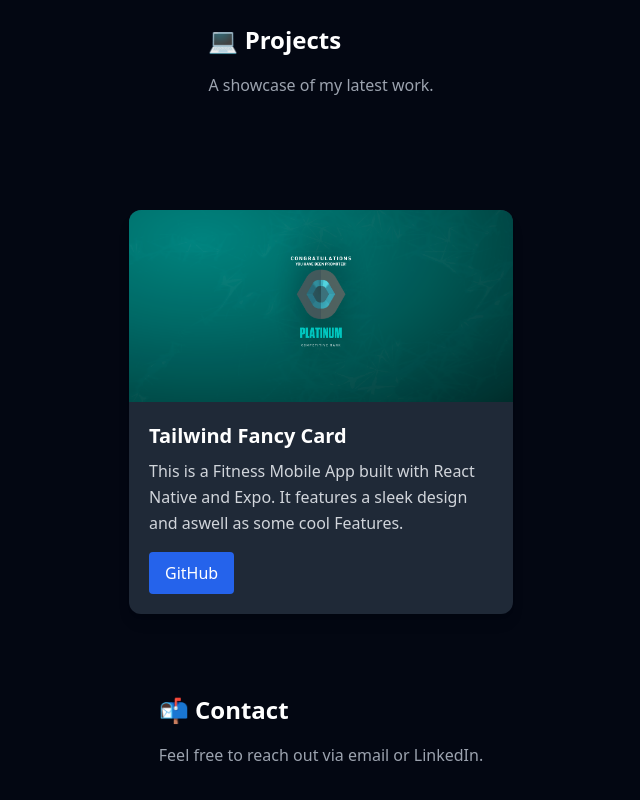
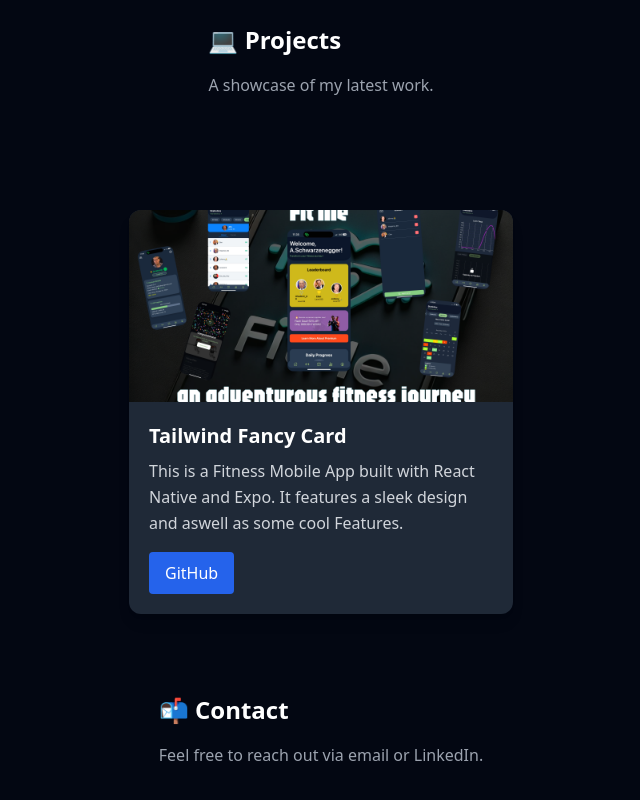
Before and after one commit to Jeratomb/Portfolio, a Vue app in the folder Portfolio/: page / in a window 1280 px wide. Shown: the part 974-1774 px from the top of the page, without its empty margins (319-959 px from the left). Built offline with nearby package versions, Linux system fonts and the light colour scheme.

Commit message:
changed Picture

```diff
--- a/Portfolio/src/views/Home.vue
+++ b/Portfolio/src/views/Home.vue
@@ -71,7 +71,7 @@
         </p>
       </div>
         <ProjectCard
-          imgSrc="/src/assets/test.png"
+          imgSrc="/src/assets/Plakat.png"
           imgAlt="Example Image"
           title="Tailwind Fancy Card"
           description="This is a Fitness Mobile App built with React Native and Expo. It features a sleek design and aswell as some cool Features."
```
